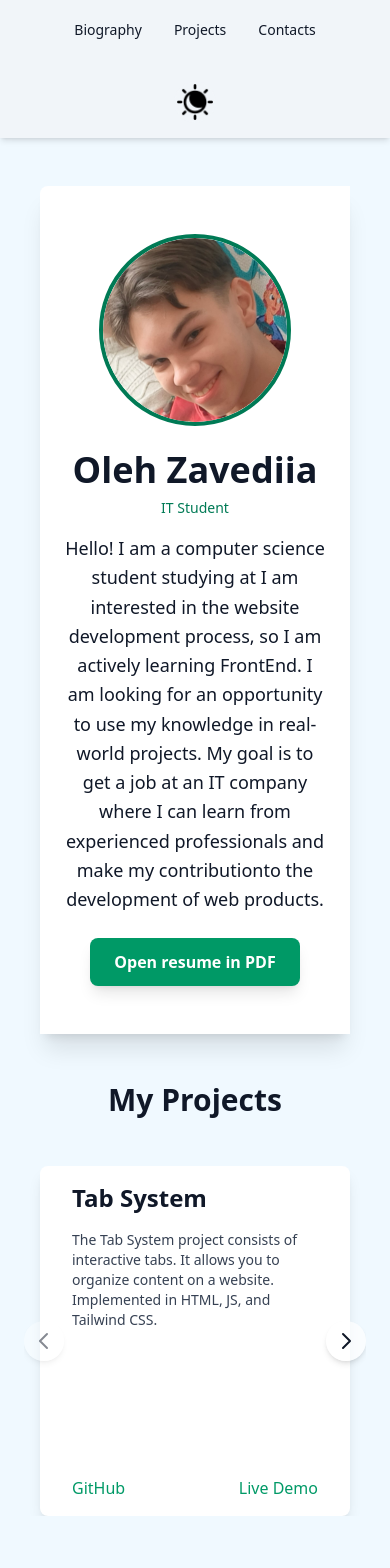
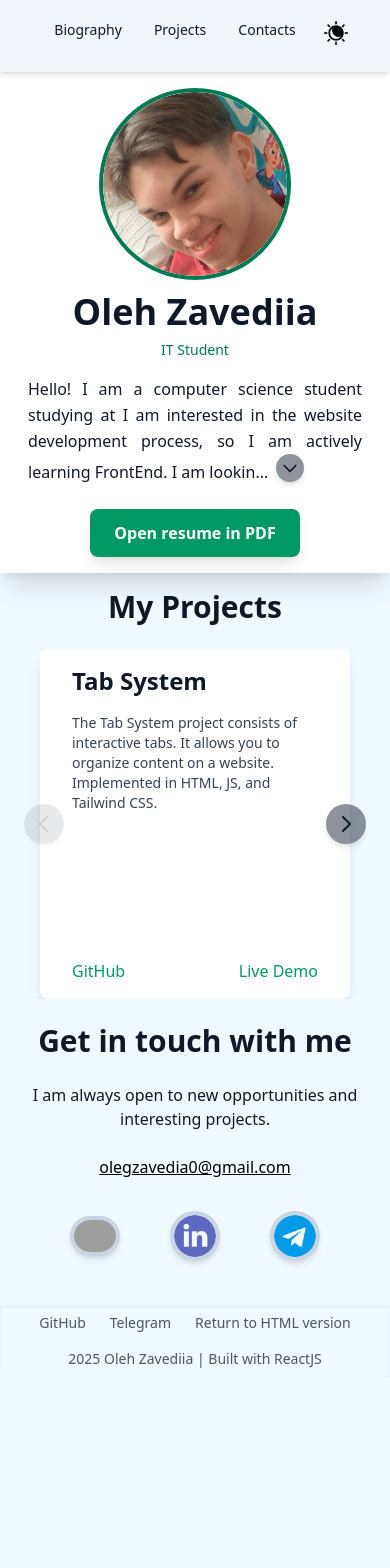
Before and after one commit to Moonraye/react, a React (Vite) app in the folder React/: page / in a window 390 px wide. Shown: the top 1568 px of the page. After the commit the page ends 1377 px from the top, so only its background shows below. Built offline with nearby package versions, Linux system fonts and the light colour scheme; grey boxes are pictures that could not be loaded.

Commit message:
fixed mobile adaptive, added text expanded function, optimized object`s sizes

```diff
--- a/React/package.json
+++ b/React/package.json
@@ -14,6 +14,7 @@
   },
   "dependencies": {
     "@tailwindcss/vite": "^4.1.17",
+    "framer-motion": "^12.24.10",
     "react": "^19.2.0",
     "react-dom": "^19.2.0",
     "tailwindcss": "^4.1.17"
--- a/React/src/Carousel.jsx
+++ b/React/src/Carousel.jsx
@@ -5,7 +5,7 @@ export default function Carousel({ currentIndex, setCurrentIndex }) {
   const length = projectsData.length;
   let visibleItems;
 
-  if (window.innerWidth < 768) {
+  if (window.innerWidth < 1024) {
     visibleItems = 1;
   } else {
     visibleItems = 3;
@@ -28,9 +28,9 @@ export default function Carousel({ currentIndex, setCurrentIndex }) {
     <>
       <button
         id="prev"
-        className="absolute top-1/2 left-0 -translate-y-1/2 z-10 bg-white/70 p-2 rounded-full
+        className="absolute top-1/2 left-0 -translate-y-1/2 z-10 dark:bg-white/70 bg-gray-800/50 p-2 rounded-full
         shadow-md hover:bg-white
-        disabled:opacity-50 disabled:cursor-not-allowed"
+        disabled:opacity-20 dark:disabled:opacity-50 disabled:cursor-not-allowed"
         onClick={prevSlide}
         disabled={!canGoPrev}
       >
@@ -40,9 +40,9 @@ export default function Carousel({ currentIndex, setCurrentIndex }) {
       </button>
       <button
         id="next"
-        className="absolute top-1/2 right-0 -translate-y-1/2 z-10 bg-white/70 p-2 rounded-full
+        className="absolute top-1/2 right-0 -translate-y-1/2 z-10 dark:bg-white/70 bg-gray-800/50 p-2 rounded-full
         shadow-md hover:bg-white
-           disabled:opacity-50 disabled:cursor-not-allowed"
+        disabled:opacity-20 dark:disabled:opacity-50 disabled:cursor-not-allowed"
         onClick={nextSlide}
         disabled={!canGoNext}
       >
--- a/React/src/Contacts.jsx
+++ b/React/src/Contacts.jsx
@@ -3,11 +3,11 @@ import LinkedInLogo from "/linkedin.png";
 import GitHubLogo from "/github.png";
 export default function Contacts() {
   return (
-    <section id="contacts" className="mb-12">
+    <section id="contacts" className="lg:mb-12">
       <h2 className="text-3xl font-bold text-center mb-6">
         Get in touch with me
       </h2>
-      <p className="text-center text-lg mb-6">
+      <p className="text-center lg:text-lg mb-6">
         I am always open to new opportunities and interesting projects.
       </p>
       <div className="flex flex-col m-auto max-w-2xl gap-3">
@@ -24,7 +24,7 @@ export default function Contacts() {
           </button>
         </div>
         <div
-          className="p-5 mt-0 rounded-tl-lg shadow-md text-xl
+          className="p-5 mt-0 rounded-tl-lg text-xl
           items-center flex justify-evenly lg:col-start-1 lg:row-start-2"
         >
           <a
--- a/React/src/Footer.jsx
+++ b/React/src/Footer.jsx
@@ -1,6 +1,6 @@
 export default function Footer() {
     return (
-        <footer className="bg-white dark:bg-gray-800 mt-6 py-2 text-sm shadow-inner">
+        <footer className=" dark:bg-gray-800 mt-6 py-2 text-sm shadow-inner">
             <div className="mx-auto px-6 text-center text-gray-600 dark:text-gray-400">
                 <div className="footer-links flex justify-center space-x-6 mb-4">
                     <a className="hover:text-emerald-600 dark:hover:text-emerald-400" href="https://github.com/Moonraye/Moonraye.github.io" target="_blank">GitHub</a>
--- a/React/src/Header.jsx
+++ b/React/src/Header.jsx
@@ -8,7 +8,7 @@ export default function Header() {
   return (
     <header
       className="header bg-slate-100 dark:bg-slate-800 shadow-md sticky top-0 z-50 mx-auto px-6 flex flex-col items-center
-    space-y-3 md:flex-row md:justify-center md:space-y-0 mb-12">
+    space-y-3 flex-row justify-center md:space-y-0 lg:mb-12">
       <nav className="p-5">
         <ul className="flex flex-row flex-wrap gap-4 justify-center items-center space-x-4 md:flex-nowrap md:space-x-6">
           {navList.map((item, index) => (
--- a/React/src/Info.jsx
+++ b/React/src/Info.jsx
@@ -1,5 +1,7 @@
 import myPhoto from "/my-photo.png";
 import CV from "/my-CV.pdf";
+import React, { useState } from "react";
+import { motion } from "framer-motion";
 export default function Info() {
   const myData = {
     name: "Oleh Zavediia",
@@ -7,16 +9,18 @@ export default function Info() {
     description:
       "Hello! I am a computer science student studying at I am interested in the website development process, " +
       "so I am actively learning FrontEnd. I am looking for an opportunity to use my knowledge in real-world projects. " +
-      "My goal is to get a job at an IT company where I can learn from experienced professionals and make my contribution" +
+      "My goal is to get a job at an IT company where I can learn from experienced professionals and make my contribution " +
       "to the development of web products.",
   };
+  const [isExpanded, setIsExpanded] = useState(false);
+  const textLimit = 150;
   return (
     <section
       id="info"
-      className="info-section mx-10 px-6 py-12 mb-12 flex flex-col md:flex-row items-center
+      className="info-section lg:mx-10 lg:px-6 lg:py-12 mb-4 lg:mb-12 flex flex-col md:flex-row items-center
      bg-white dark:bg-gray-800 rounded-tl-lg shadow-xl overflow-hidden p-4 md:p-8"
     >
-      <div className="md:w-1/3 mb-6 md:mb-0 md:mr-8">
+      <div className="md:w-1/3 mb-3 lg:mb-6 md:mb-0 md:mr-8">
         <img
           src={myPhoto}
           alt="My Photo"
@@ -24,12 +28,38 @@ export default function Info() {
         border-4 border-emerald-700 dark:border-emerald-500"
         />
       </div>
-      <div className="md:w-2/3 text-center md:text-left">
+      <div className="md:w-2/3 px-3 text-center md:text-left">
         <h1 className="text-4xl font-bold mb-2">{myData.name}</h1>
         <p className="text-sm md:text-xl text-emerald-700 dark:text-emerald-500 font-medium mb-4">
           {myData.status}
         </p>
-        <p className="text-lg mb-6 leading-relaxed">{myData.description}</p>
+        <p className="info-text lg:text-lg mb-6 text-justify leading-relaxed">
+          <span className="block md:block lg:hidden">
+            {isExpanded ? myData.description : myData.description.substring(0, textLimit) + "..."}
+            <button
+              onClick={() => setIsExpanded(!isExpanded)}
+              className="mx-2 z-10 dark:bg-white/70 bg-gray-800/50 rounded-full p-1
+            shadow-md hover:bg-white transition-all duration-300"
+            >
+              <svg
+                xmlns="http://www.w3.org/2000/svg"
+                className={`h-5 w-5 transition-transform duration-300 ${isExpanded ? "rotate-90" : "-rotate-90"
+                  }`}
+                fill="none"
+                viewBox="0 0 24 24"
+                stroke="currentColor"
+              >
+                <path
+                  stroke-linecap="round"
+                  stroke-linejoin="round"
+                  stroke-width="2"
+                  d="M15 19l-7-7 7-7"
+                />
+              </svg>
+            </button>
+          </span>
+          <span className="hidden lg:block">{myData.description}</span>
+        </p>
         <a
           href={CV}
           className="inline-block bg-emerald-600 text-white font-bold py-3 px-6 rounded-lg shadow-lg
--- a/React/src/Projects.jsx
+++ b/React/src/Projects.jsx
@@ -7,8 +7,8 @@ export default function Projects() {
     const [currentIndex, setCurrentIndex] = useState(0);
 
     return (
-    <section id= 'projects' className="mb-12">
-        <h2 className="text-3xl font-bold text-center mb-12">My Projects</h2>
+    <section id= 'projects' className="mb-6 lg:mb-12">
+        <h2 className="text-3xl font-bold text-center lg:mb-12">My Projects</h2>
         <div className="relative overflow-hidden m-6">
             <Carousel currentIndex={currentIndex} setCurrentIndex={setCurrentIndex} />
             <div className="flex transition-transform duration-500 ease-in-out" style={window.innerWidth < 768 ? {transform: `translateX(-${currentIndex * (100/1)}%)`} : {transform: `translateX(-${currentIndex * (100/3)}%)`}}>
--- a/React/src/Theme.jsx
+++ b/React/src/Theme.jsx
@@ -36,7 +36,7 @@ const switchTheme = () => {
 }
     return (
         <button onClick={switchTheme} disabled={isDisabled}>
-            <img src={themeLogo} alt="ThemeMod" className="w-15 h-15"/>
+            <img src={themeLogo} alt="ThemeMod" className="w-10 h-10 lg:w-15 lg:h-15"/>
         </button>
     )
 }
```
Also changed, not shown: 2 other files (tests, documents, lock files or other folders).
